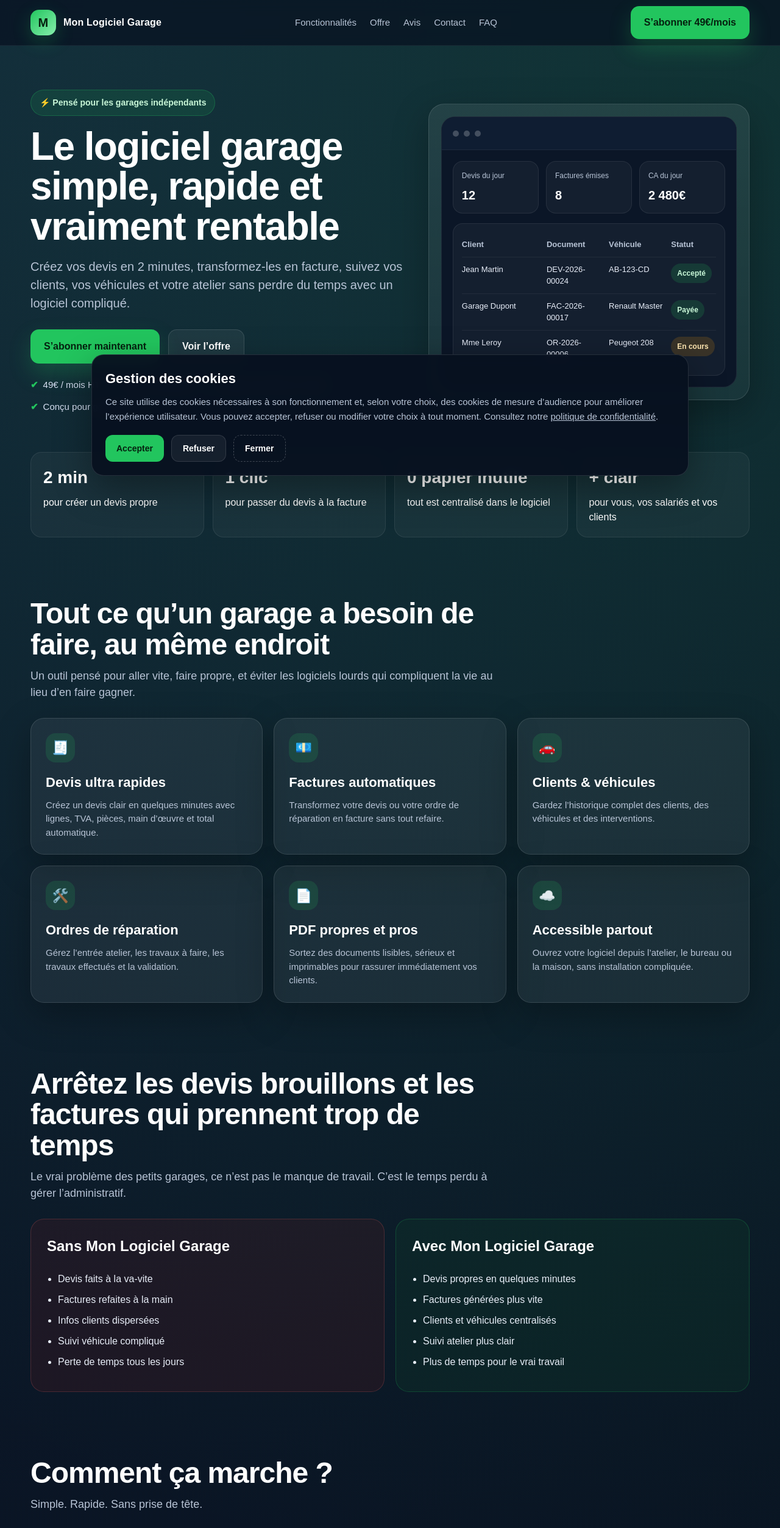
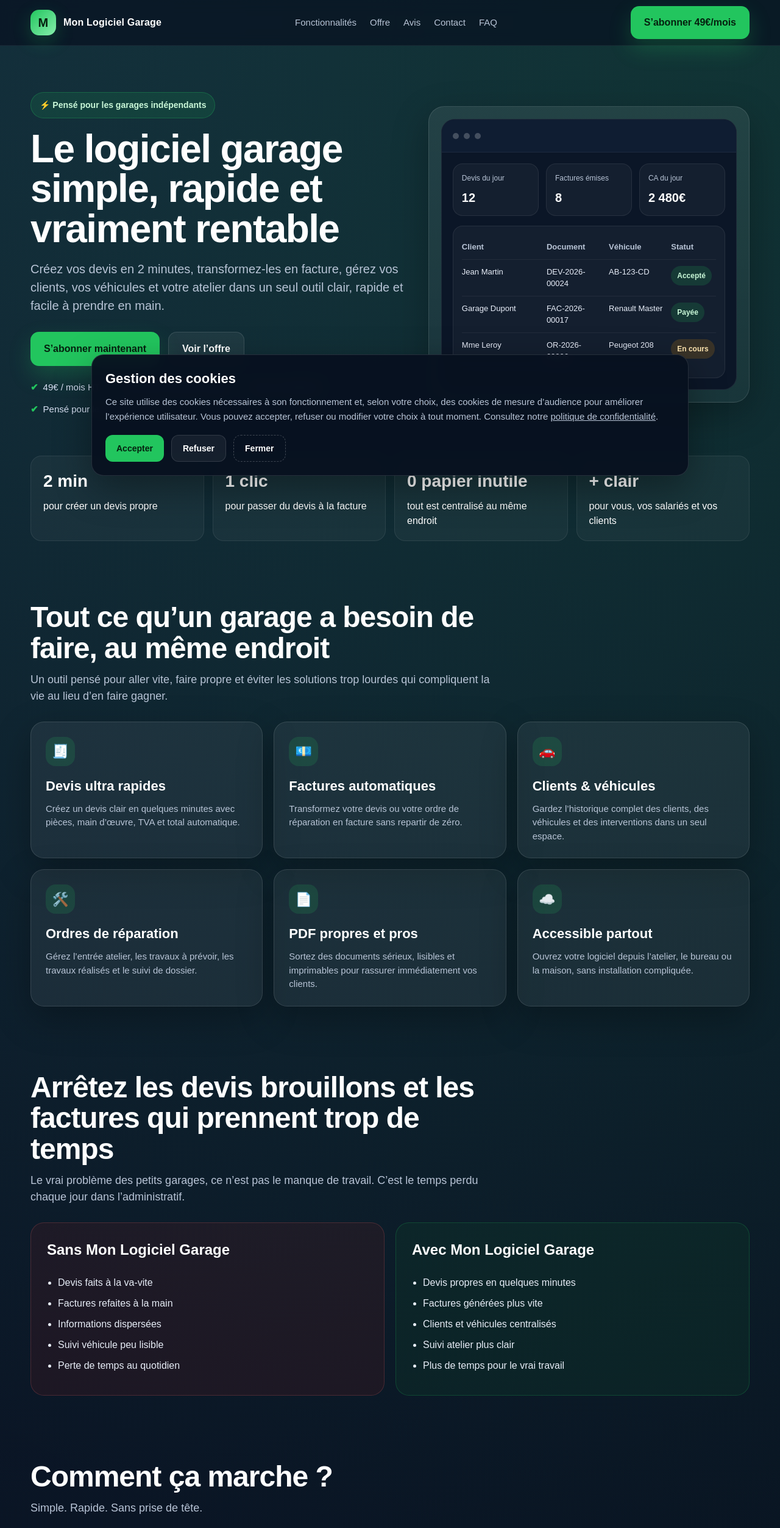
Before and after one commit to Tony-createur/monlogicielgarage-landing, a plain HTML site: page index.html in a window 1280 px wide. Shown: the top 2505 px of the page at 61% size. Drawn offline with Linux system fonts and the light colour scheme.

Commit message:
Update index.html

```diff
--- a/index.html
+++ b/index.html
@@ -3,10 +3,10 @@
 <head>
   <meta charset="UTF-8" />
   <meta name="viewport" content="width=device-width, initial-scale=1.0" />
-  <title>Mon Logiciel Garage | Logiciel garage simple et rentable</title>
+  <title>Mon Logiciel Garage | Devis, factures et gestion atelier</title>
   <meta
     name="description"
-    content="Le logiciel simple pour garages indépendants : devis, factures, ordres de réparation, suivi client et atelier. Une seule offre claire à 49€/mois."
+    content="Le logiciel simple pour garages indépendants : devis, factures, ordres de réparation, suivi client et atelier. Une offre claire à 49€/mois."
   />
   <style>
     :root {
@@ -152,7 +152,7 @@
     }
 
     .hero {
-      padding: 72px 0 44px;
+      padding: 76px 0 46px;
     }
 
     .hero-grid {
@@ -163,7 +163,7 @@
     }
 
     .hero h1 {
-      font-size: clamp(38px, 5vw, 68px);
+      font-size: clamp(40px, 5vw, 70px);
       line-height: 1.02;
       margin: 18px 0 18px;
       letter-spacing: -1.6px;
@@ -173,7 +173,7 @@
       margin: 0 0 28px;
       color: var(--muted);
       font-size: 20px;
-      max-width: 700px;
+      max-width: 720px;
     }
 
     .hero-actions {
@@ -329,7 +329,7 @@
     }
 
     .section-head {
-      max-width: 760px;
+      max-width: 780px;
       margin-bottom: 28px;
     }
 
@@ -452,11 +452,11 @@
     }
 
     .offer-card {
-      width: min(100%, 760px);
+      width: min(100%, 800px);
       background: linear-gradient(180deg, rgba(34,197,94,0.14), rgba(255,255,255,0.05));
       border: 1px solid rgba(34,197,94,0.35);
       border-radius: 28px;
-      padding: 32px;
+      padding: 34px;
       position: relative;
       overflow: hidden;
       box-shadow: var(--shadow);
@@ -478,7 +478,7 @@
 
     .offer-card h3 {
       margin: 0 0 8px;
-      font-size: 30px;
+      font-size: 32px;
     }
 
     .offer-card p {
@@ -488,7 +488,7 @@
     }
 
     .offer-price {
-      font-size: 60px;
+      font-size: 64px;
       font-weight: 900;
       line-height: 1;
       margin-bottom: 8px;
@@ -955,8 +955,8 @@
           <span class="badge">⚡ Pensé pour les garages indépendants</span>
           <h1>Le logiciel garage simple, rapide et vraiment rentable</h1>
           <p>
-            Créez vos devis en 2 minutes, transformez-les en facture, suivez vos clients,
-            vos véhicules et votre atelier sans perdre du temps avec un logiciel compliqué.
+            Créez vos devis en 2 minutes, transformez-les en facture, gérez vos clients,
+            vos véhicules et votre atelier dans un seul outil clair, rapide et facile à prendre en main.
           </p>
 
           <div class="hero-actions">
@@ -966,9 +966,9 @@
 
           <div class="hero-points">
             <span>49€ / mois HT</span>
+            <span>Paiement sécurisé Stripe</span>
             <span>Sans installation</span>
-            <span>Simple à prendre en main</span>
-            <span>Conçu pour garages auto</span>
+            <span>Pensé pour le quotidien atelier</span>
           </div>
         </div>
 
@@ -1040,7 +1040,7 @@
         </div>
         <div class="proof-card">
           <strong>0 papier inutile</strong>
-          <span>tout est centralisé dans le logiciel</span>
+          <span>tout est centralisé au même endroit</span>
         </div>
         <div class="proof-card">
           <strong>+ clair</strong>
@@ -1054,7 +1054,7 @@
         <div class="section-head">
           <h2>Tout ce qu’un garage a besoin de faire, au même endroit</h2>
           <p>
-            Un outil pensé pour aller vite, faire propre, et éviter les logiciels lourds
+            Un outil pensé pour aller vite, faire propre et éviter les solutions trop lourdes
             qui compliquent la vie au lieu d’en faire gagner.
           </p>
         </div>
@@ -1064,8 +1064,7 @@
             <div class="feature-icon">🧾</div>
             <h3>Devis ultra rapides</h3>
             <p>
-              Créez un devis clair en quelques minutes avec lignes, TVA, pièces,
-              main d’œuvre et total automatique.
+              Créez un devis clair en quelques minutes avec pièces, main d’œuvre, TVA et total automatique.
             </p>
           </div>
 
@@ -1073,7 +1072,7 @@
             <div class="feature-icon">💶</div>
             <h3>Factures automatiques</h3>
             <p>
-              Transformez votre devis ou votre ordre de réparation en facture sans tout refaire.
+              Transformez votre devis ou votre ordre de réparation en facture sans repartir de zéro.
             </p>
           </div>
 
@@ -1081,7 +1080,7 @@
             <div class="feature-icon">🚗</div>
             <h3>Clients & véhicules</h3>
             <p>
-              Gardez l’historique complet des clients, des véhicules et des interventions.
+              Gardez l’historique complet des clients, des véhicules et des interventions dans un seul espace.
             </p>
           </div>
 
@@ -1089,7 +1088,7 @@
             <div class="feature-icon">🛠️</div>
             <h3>Ordres de réparation</h3>
             <p>
-              Gérez l’entrée atelier, les travaux à faire, les travaux effectués et la validation.
+              Gérez l’entrée atelier, les travaux à prévoir, les travaux réalisés et le suivi de dossier.
             </p>
           </div>
 
@@ -1097,7 +1096,7 @@
             <div class="feature-icon">📄</div>
             <h3>PDF propres et pros</h3>
             <p>
-              Sortez des documents lisibles, sérieux et imprimables pour rassurer immédiatement vos clients.
+              Sortez des documents sérieux, lisibles et imprimables pour rassurer immédiatement vos clients.
             </p>
           </div>
 
@@ -1118,7 +1117,7 @@
           <h2>Arrêtez les devis brouillons et les factures qui prennent trop de temps</h2>
           <p>
             Le vrai problème des petits garages, ce n’est pas le manque de travail.
-            C’est le temps perdu à gérer l’administratif.
+            C’est le temps perdu chaque jour dans l’administratif.
           </p>
         </div>
 
@@ -1128,9 +1127,9 @@
             <ul>
               <li>Devis faits à la va-vite</li>
               <li>Factures refaites à la main</li>
-              <li>Infos clients dispersées</li>
-              <li>Suivi véhicule compliqué</li>
-              <li>Perte de temps tous les jours</li>
+              <li>Informations dispersées</li>
+              <li>Suivi véhicule peu lisible</li>
+              <li>Perte de temps au quotidien</li>
             </ul>
           </div>
 
@@ -1180,10 +1179,10 @@
     <section id="offre">
       <div class="container">
         <div class="section-head">
-          <h2>Une offre claire, simple et efficace</h2>
-          <p>
-            Pas d’usine à gaz. Pas de confusion. Une seule formule pensée pour couvrir les besoins
-            réels d’un garage indépendant.
+          <h2>Une seule offre claire, pensée pour vendre et pour être utilisée</h2>
+          <p>
+            Pas d’usine à gaz. Pas de confusion. Une formule simple, cohérente et suffisante
+            pour couvrir les besoins réels d’un garage indépendant.
           </p>
         </div>
 
@@ -1221,7 +1220,7 @@
         <div class="section-head">
           <h2>Ce que recherchent les garages aujourd’hui</h2>
           <p>
-            Ils veulent quelque chose de simple, rapide, et compréhensible sans perdre une heure en configuration.
+            Ils veulent quelque chose de simple, rapide et compréhensible sans perdre une heure en configuration.
           </p>
         </div>
 
```
